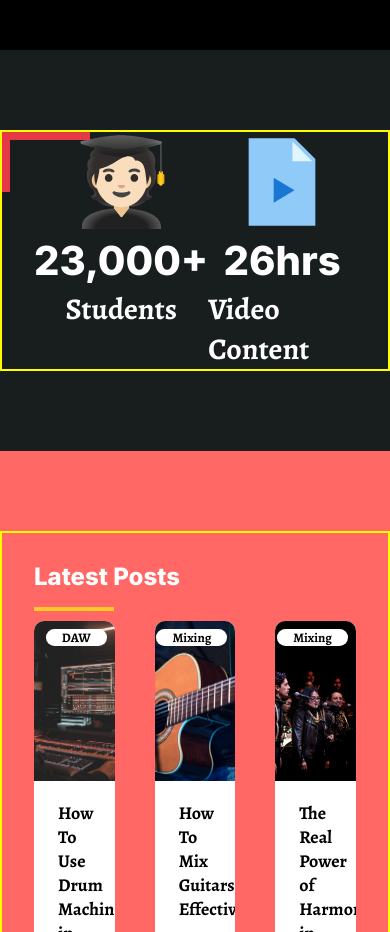
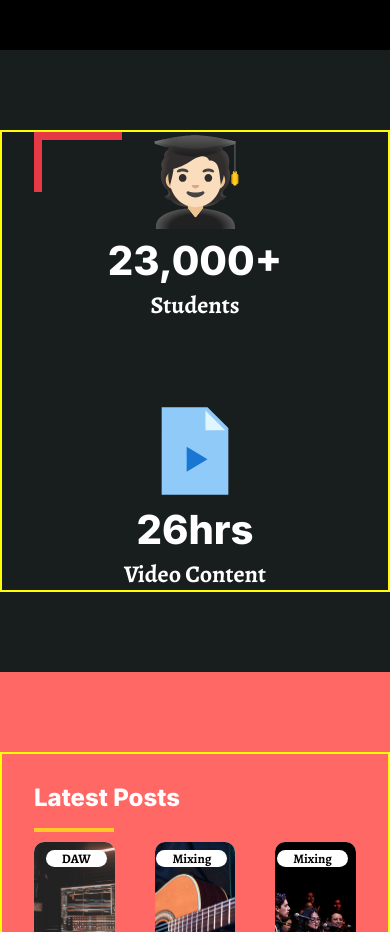
Before and after one commit to alexangria1992/music-course-website, a React (Vite) app in the folder front-end/: page / in a window 390 px wide. Shown: the part 1400-2332 px from the top of the page. Built offline with nearby package versions, Linux system fonts and the light colour scheme.

Commit message:
Smartphone version for Info component

```diff
--- a/front-end/src/components/Info/Info.css
+++ b/front-end/src/components/Info/Info.css
@@ -26,3 +26,27 @@
   left: 0;
   top: 0;
 }
+
+/*  SmartPhone Version */
+@media (max-width: 720px) {
+  #info .content-container {
+    flex-direction: column;
+    gap: 80px;
+  }
+
+  #info .content-container img {
+    height: 100px;
+  }
+
+  #info .cinfo-content .amount {
+    font-size: 32px;
+  }
+
+  #info .info-content .type {
+    font-size: 24px;
+  }
+
+  #info .bg-element-2 {
+    left: 32px;
+  }
+}
```
